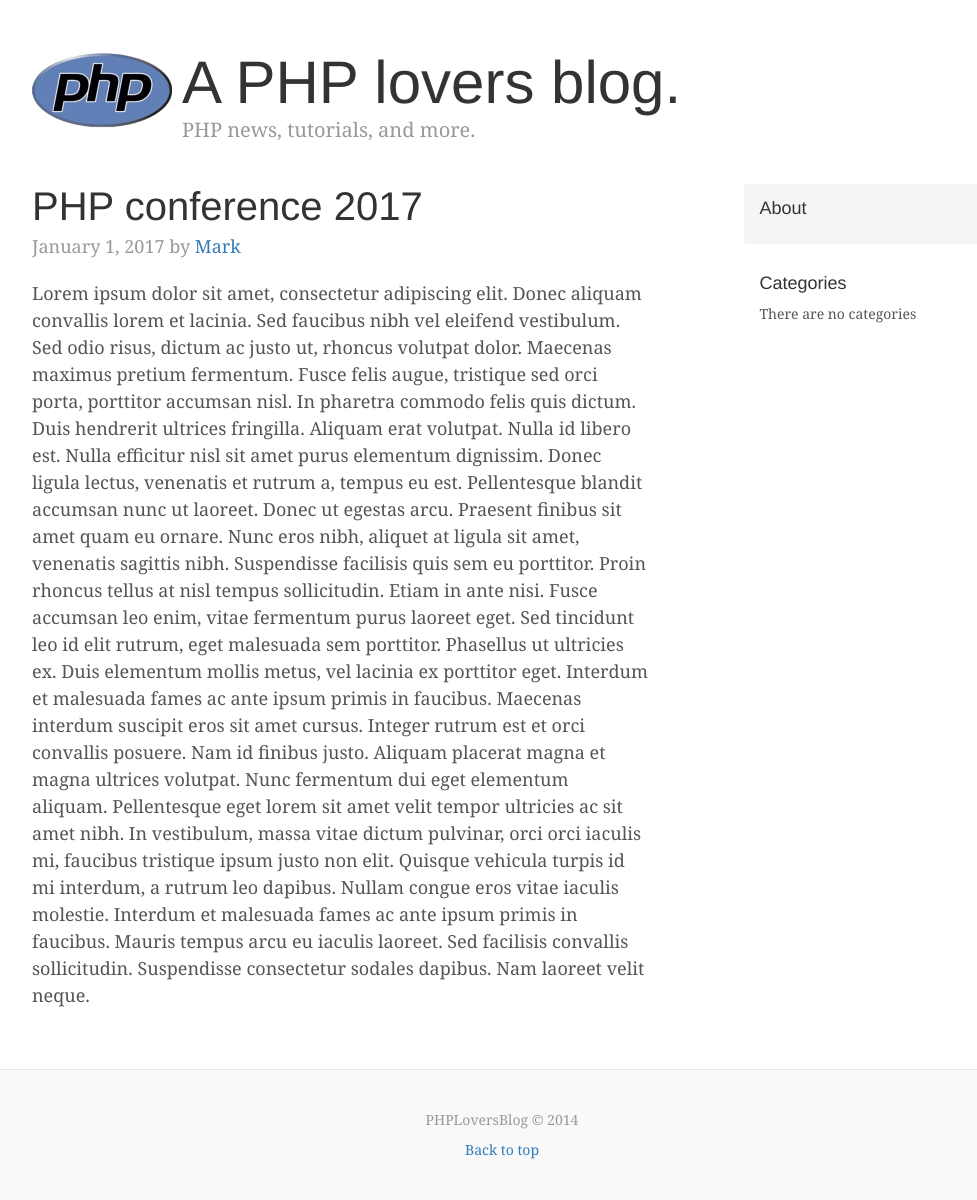
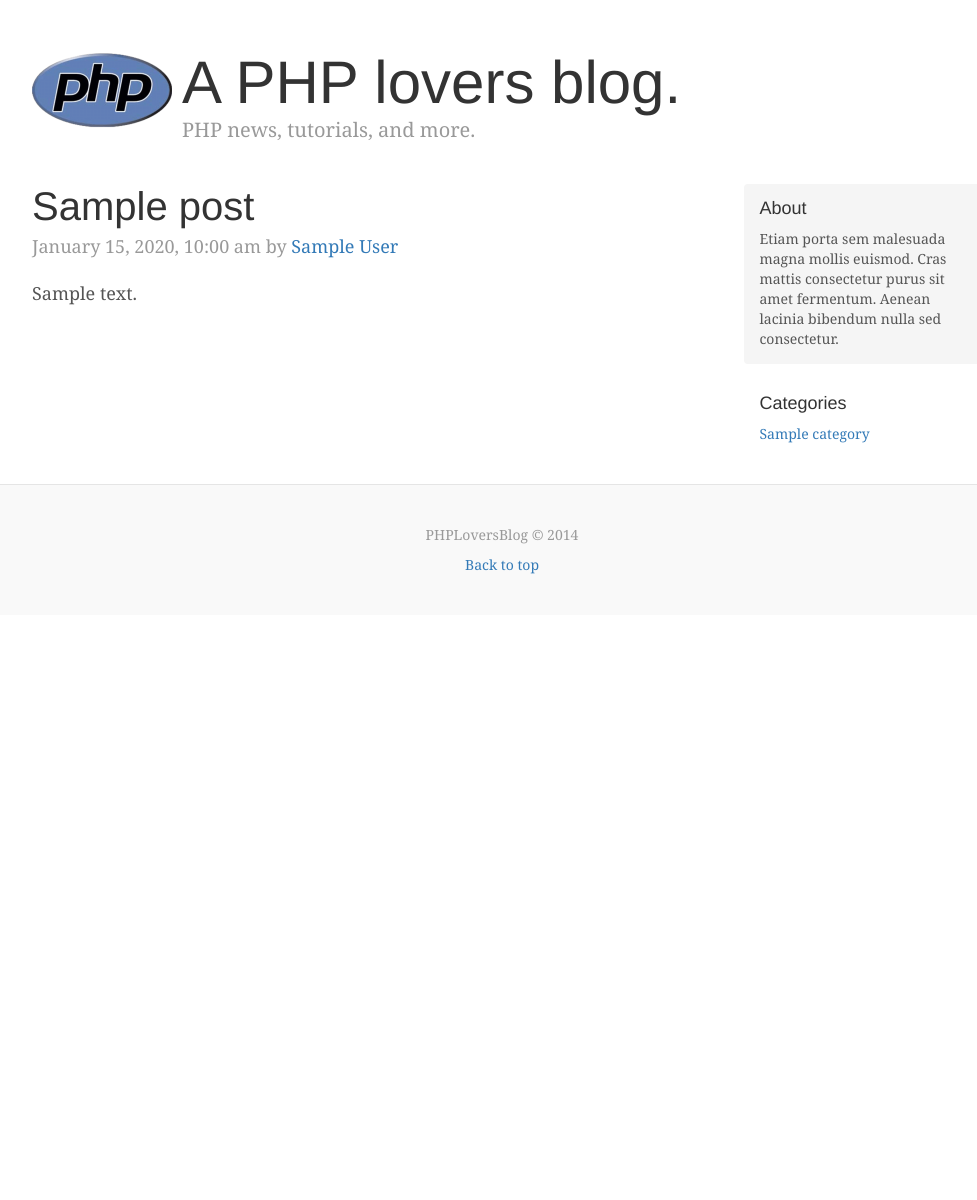
Before and after one commit to Hereiam123/loversBlog, a PHP site: page /post.php?id=1 in a window 1280 px wide. Shown: the part 40-1240 px from the top of the page, without its empty margins (138-1115 px from the left). After the commit the page ends 614 px from the top, so only its background shows below. Run offline with PHP 8.4, Linux system fonts and the light colour scheme; tables that the repository leaves empty or names only in its code hold one stand-in row (values such as "Sample post"); data that the repository does not hold is empty.

Commit message:
can load and view a single post by id now

```diff
--- a/includes/header.php
+++ b/includes/header.php
@@ -1,3 +1,7 @@
+<?php include 'config/config.php'; ?>
+<?php include 'libraries/Database.php'; ?>
+<?php include 'helpers/format_helper.php'; ?>
+
 <!DOCTYPE html>
 <html lang="en">
   <head>
--- a/index.php
+++ b/index.php
@@ -1,7 +1,4 @@
-<?php include 'config/config.php'; ?>
-<?php include 'libraries/Database.php'; ?>
 <?php include 'includes/header.php'; ?>
-<?php include 'helpers/format_helper.php'; ?>
 
 <?php
     //Create DB Object
@@ -24,7 +21,7 @@
     <?php while($row = $posts->fetch_assoc()) : ?>
         <div class="blog-post">
         <h2 class="blog-post-title"><?php echo $row['title']; ?></h2>
-        <p class="blog-post-meta"><?php echo formatDate($row['date']); ?><a href="#"><?php echo $row['author']; ?></a></p>
+        <p class="blog-post-meta"><?php echo formatDate($row['date']); ?> by <a href="#"><?php echo $row['author']; ?></a></p>
         <p>
             <?php echo shortenText($row['body']); ?>
         </p>
--- a/post.php
+++ b/post.php
@@ -1,14 +1,31 @@
 <?php include 'includes/header.php'; ?>
 
+<?php
+
+    //Create DB Object
+    $db = new Database();
+
+    $id = $_GET['id'];
+
+    //Create Query
+    $query = "SELECT * FROM posts WHERE id = ".$id;
+
+    //Run Query
+    $post = $db->select($query)->fetch_assoc();
+
+    //Create Query
+    $query = "SELECT * FROM categories";
+
+    //Run Query
+    $categories = $db->select($query);
+
+?>
+
 <div class="blog-post">
-    <h2 class="blog-post-title">PHP conference 2017</h2>
-    <p class="blog-post-meta">January 1, 2017 by <a href="#">Mark</a></p>
+    <h2 class="blog-post-title"><?php echo $post['title']; ?></h2>
+    <p class="blog-post-meta"><?php echo formatDate($post['date']); ?> by <a href="#"><?php echo $post['author']; ?></a></p>
     <p>
-        Lorem ipsum dolor sit amet, consectetur adipiscing elit. Donec aliquam convallis lorem et lacinia. Sed faucibus nibh vel eleifend vestibulum. Sed odio risus, dictum ac justo ut, rhoncus volutpat dolor. Maecenas maximus pretium fermentum. Fusce felis augue, tristique sed orci porta, porttitor accumsan nisl. In pharetra commodo felis quis dictum. Duis hendrerit ultrices fringilla. Aliquam erat volutpat. Nulla id libero est. Nulla efficitur nisl sit amet purus elementum dignissim. Donec ligula lectus, venenatis et rutrum a, tempus eu est. Pellentesque blandit accumsan nunc ut laoreet. Donec ut egestas arcu. Praesent finibus sit amet quam eu ornare. Nunc eros nibh, aliquet at ligula sit amet, venenatis sagittis nibh. Suspendisse facilisis quis sem eu porttitor.
-
-        Proin rhoncus tellus at nisl tempus sollicitudin. Etiam in ante nisi. Fusce accumsan leo enim, vitae fermentum purus laoreet eget. Sed tincidunt leo id elit rutrum, eget malesuada sem porttitor. Phasellus ut ultricies ex. Duis elementum mollis metus, vel lacinia ex porttitor eget. Interdum et malesuada fames ac ante ipsum primis in faucibus. Maecenas interdum suscipit eros sit amet cursus.
-
-        Integer rutrum est et orci convallis posuere. Nam id finibus justo. Aliquam placerat magna et magna ultrices volutpat. Nunc fermentum dui eget elementum aliquam. Pellentesque eget lorem sit amet velit tempor ultricies ac sit amet nibh. In vestibulum, massa vitae dictum pulvinar, orci orci iaculis mi, faucibus tristique ipsum justo non elit. Quisque vehicula turpis id mi interdum, a rutrum leo dapibus. Nullam congue eros vitae iaculis molestie. Interdum et malesuada fames ac ante ipsum primis in faucibus. Mauris tempus arcu eu iaculis laoreet. Sed facilisis convallis sollicitudin. Suspendisse consectetur sodales dapibus. Nam laoreet velit neque.
+        <?php echo $post['body']; ?>
     </p>
 </div><!-- /.blog-post -->
 
```
